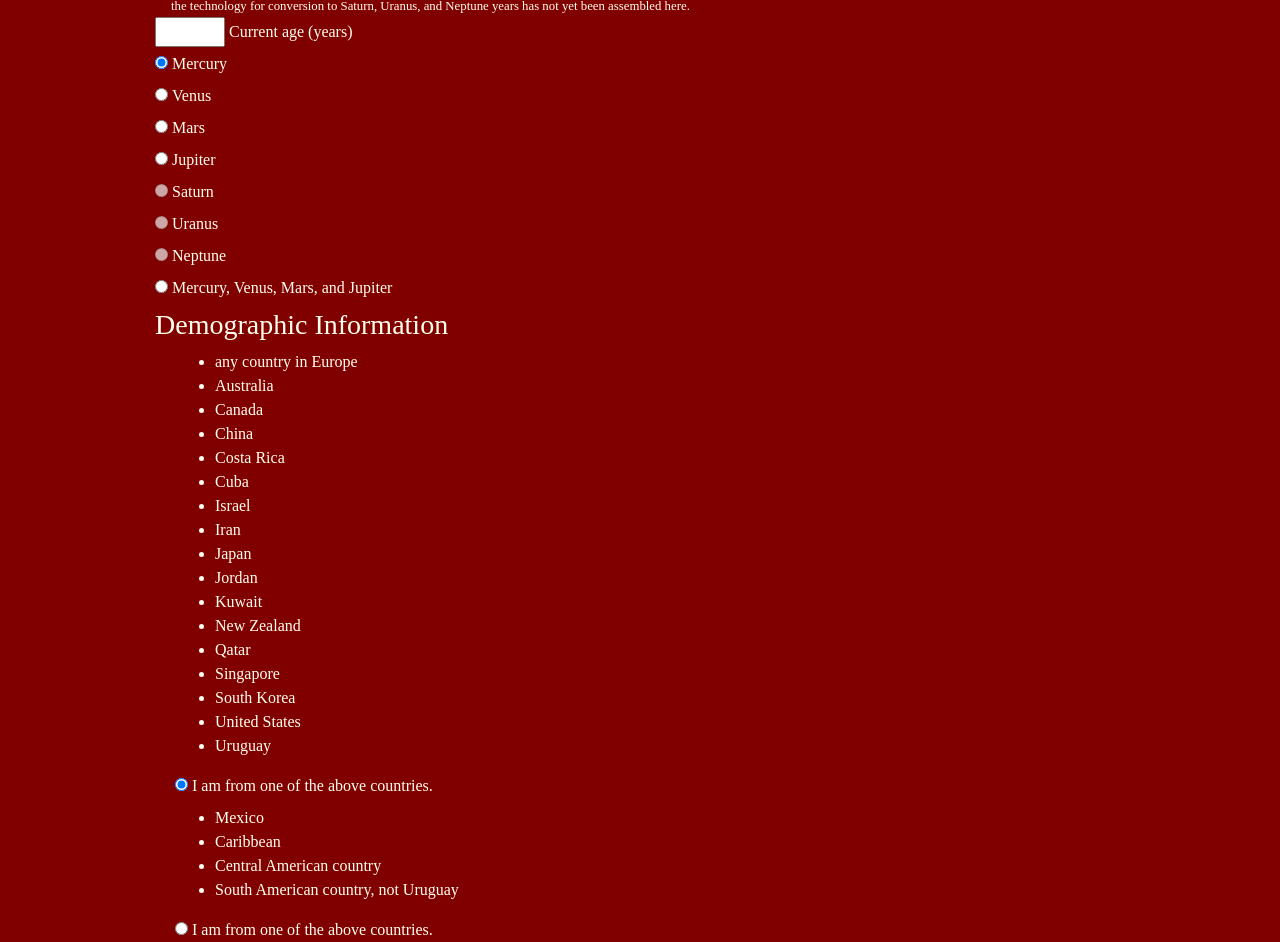
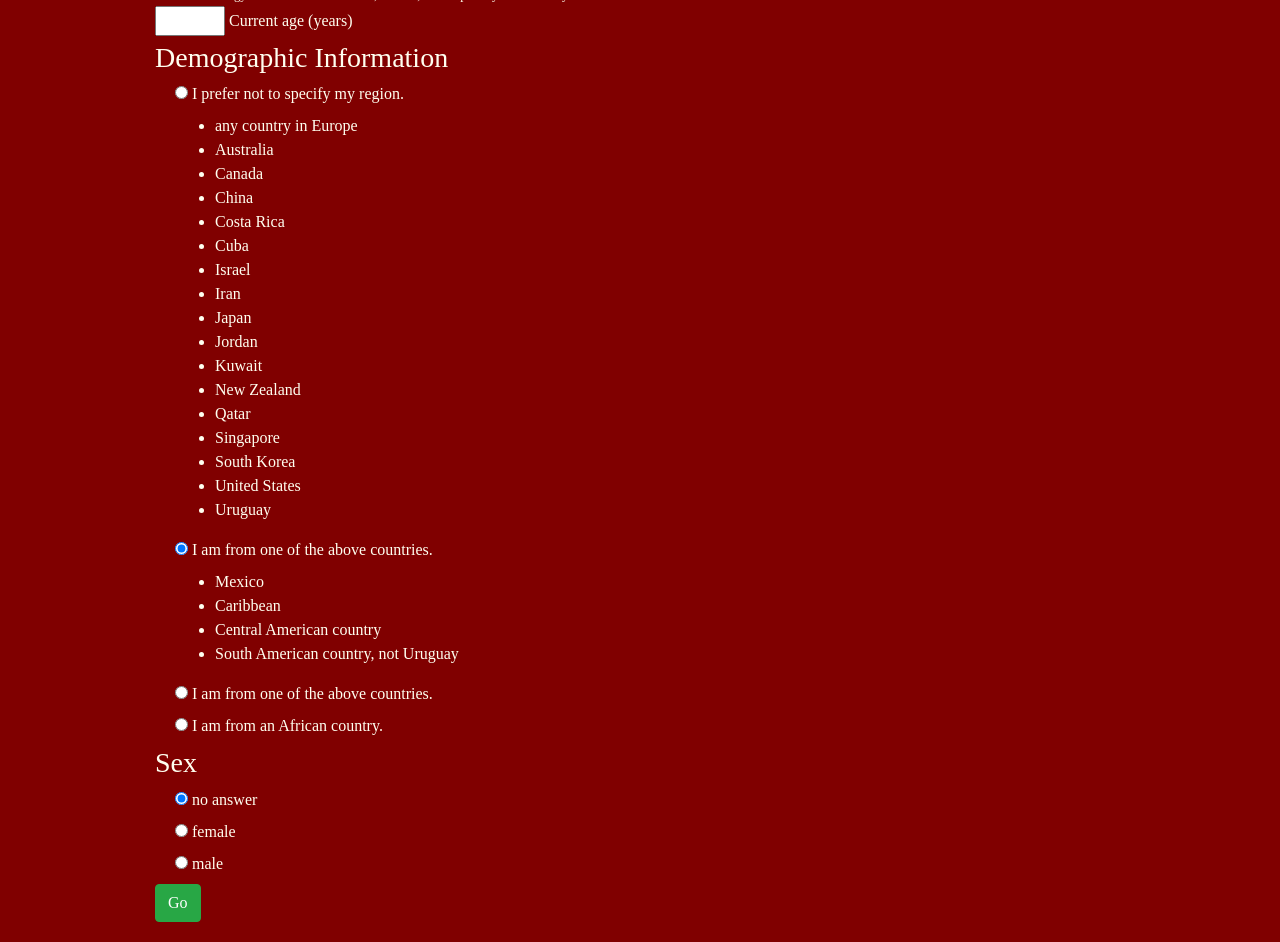
Before and after one commit to sinkstyt/galaxy-age, a website built with webpack: page src/index.html in a window 1280 px wide. Shown: the part 431-1373 px from the top of the page. Built offline with nearby package versions, Linux system fonts and the light colour scheme.

Commit message:
remove planet options from UI

```diff
--- a/src/index.html
+++ b/src/index.html
@@ -8,56 +8,32 @@
 <body>
   <div class="container">
     <div class="jumbotron">
-      <h1>Determine Your Age on other Solar System Planets</h1>
-      <h3 class="instructions">Instructions:</h3>
-      <ol class="instructions-list">
-        <li>enter current age in years</li>
-        <li>select the planet to which you're moving</li>
-        <li>click "Go"</li>
-        <li>optionally, provide some demographic information to get adjusted life expectancy</li>
-      </ol>
+      <h1>Determine Your Age on Other Planets</h1>
+      <div class="instructions-label">
+        <h2 class="instructions">Instructions:</h2>
+      </div>
+      <div>
+        <ol class="instructions-list">
+          <li>enter current age in years</li>
+          <li>optionally, provide some demographic information to get adjusted life expectancy</li>
+          <li>click "Go"</li>
+        </ol>
+      </div>
     </div>
     <div class="form-group">
-      <h2 class="planet-select">Select Planet</h2>
+      <h2 class="sub-heading" id="enter-age">Enter Age</h2>
       <small>the technology for conversion to Saturn, Uranus, and Neptune years has not yet been assembled here.</small>
-      <form class="planet-select">
+      <form class="input-age">
         <div class="current-years">
           <input type="number" min="13" max="129" name="earth-age" id="user-age-earth-years">
           <label for="user-age-earth-years">Current age (years)</label>
-        </div>
-        <div class="mercury-select">
-          <input type="radio" name="planet-choice" id="merc" checked>
-          <label for="merc">Mercury</label>
-        </div>
-        <div class="venus-select">
-          <input type="radio" name="planet-choice" id="venus">
-          <label for="venus">Venus</label>
-        </div>
-        <div class="mars-select">
-          <input type="radio" name="planet-choice" id="mars">
-          <label for="mars">Mars</label>
-        </div>
-        <div class="jupiter-select">
-          <input type="radio" name="planet-choice" id="jupi">
-          <label for="jupi">Jupiter</label>
-        </div>
-        <div class="saturn-select">
-          <input type="radio" name="planet-choice" id="saturn" disabled>
-          <label for="saturn">Saturn</label>
-        </div>
-        <div class="uranus-select">
-          <input type="radio" name="planet-choice" id="uran" disabled>
-          <label for="uran">Uranus</label>
-        </div>
-        <div class="neptune-select">
-          <input type="radio" name="planet-choice" id="nept" disabled>
-          <label for="nept">Neptune</label>
-        </div>
-        <div class="select-all">
-          <input type="radio" name="planet-choice" id="omni">
-          <label for="omni">Mercury, Venus, Mars, and Jupiter</label>
+          <span class="error-display"></span>
         </div>
         <h3 class="sub-heading">Demographic Information</h3>
+        <div class="form-check">
+          <input type="radio" name="region-pick" id="no-region" value="''">
+          <label for="no-region">I prefer not to specify my region.</label>
+        </div>
         <div class="form-check">
           <ul class="first-world-list">
             <li>any country in Europe</li>
@@ -78,7 +54,7 @@
             <li>United States</li>
             <li>Uruguay</li>
           </ul>
-          <input type="radio" name="region-pick" id="1st-world" checked>
+          <input type="radio" name="region-pick" id="1st-world" value="first world" checked>
           <label for="1st-world">I am from one of the above countries.</label>
         </div>
         <div class="form-check">
@@ -88,33 +64,37 @@
             <li>Central American country</li>
             <li>South American country, not Uruguay</li>
           </ul>
-          <input type="radio" name="region-pick" id="americas">
-          <label for="1st-world">I am from one of the above countries.</label>
+          <input type="radio" name="region-pick" id="americas" value="Americas">
+          <label for="americas">I am from one of the above countries.</label>
         </div>
         <div class="form-check">
-          <input type="radio" name="region-pick" id="africa">
+          <input type="radio" name="region-pick" id="africa" value="Africa">
           <label for="africa">I am from an African country.</label>
         </div>
-        <h3>Sex</h3>
+        <h3 class="sub-heading">Sex</h3>
         <div class="form-check sex-indicate">
-          <input type="radio" id="fem" checked>
+          <input type="radio" name="sex-input" id="not-indicated" value="no-answer" checked>
+          <label for="fem">no answer</label>
+        </div>
+        <div class="form-check sex-indicate">
+          <input type="radio" name="sex-input" id="fem" value="female">
           <label for="fem">female</label>
         </div>
         <div class="form-check sex-indicate">
-          <input type="radio" id="mal">
+          <input type="radio" name="sex-input" id="mal" value="male">
           <label for="mal">male</label>
         </div>
         <div class="buttons">
-          <button type="submit" class="btn btn-primary">Go</button>
+          <button type="submit" class="btn btn-success">Go</button>
         </div>
       </form>
     </div>
     <div class="results-output row">
       <div class="col-md-4">
         <h3>Current Age Conversions</h3>
-        <ul class="current-converted">
+        <div class="current-converted">
 
-        </ul>
+        </div>
       </div>
       <div class="col-md-4">
         <h3>Years You Can Expect to Live There</h3>
```
